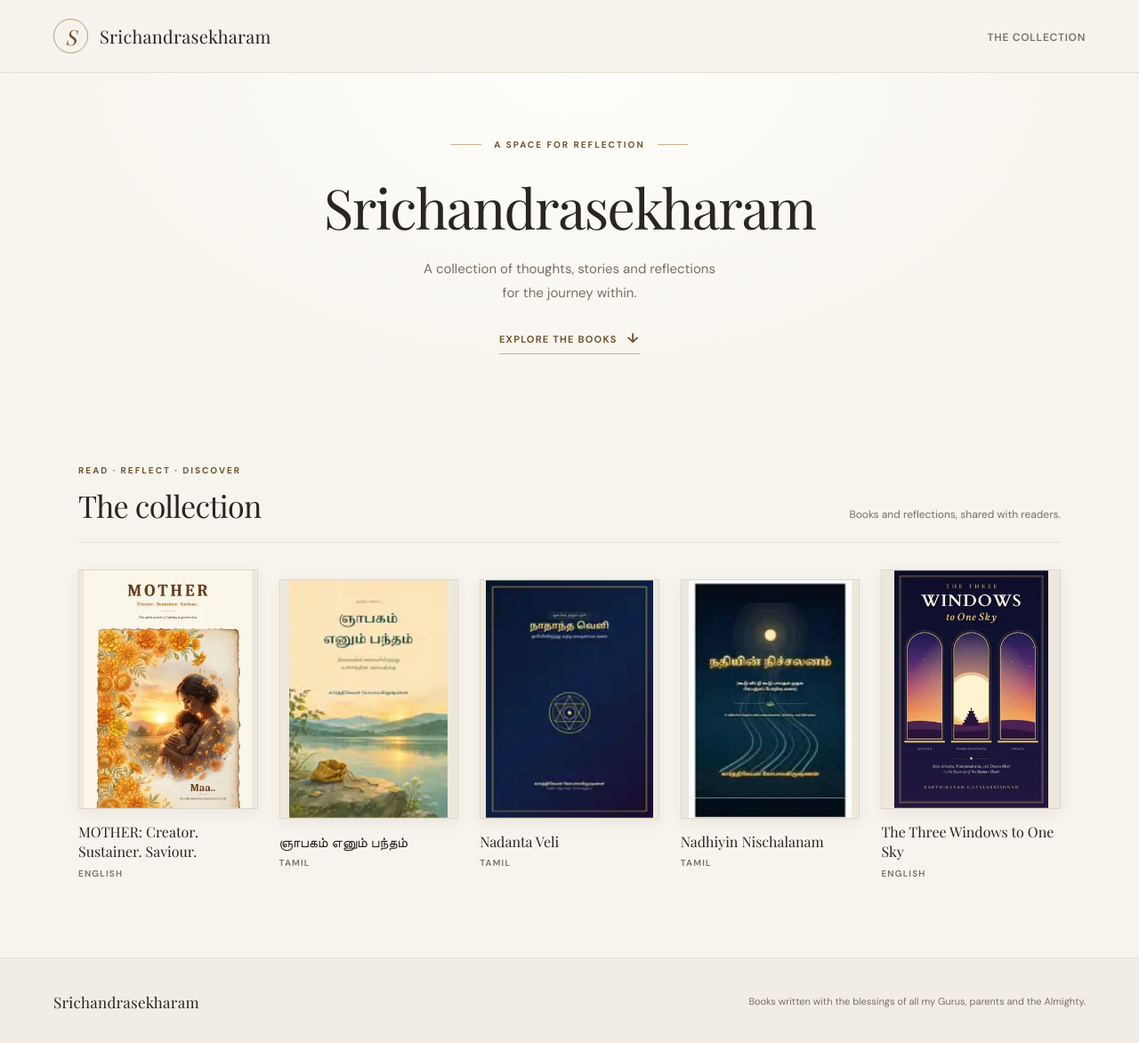
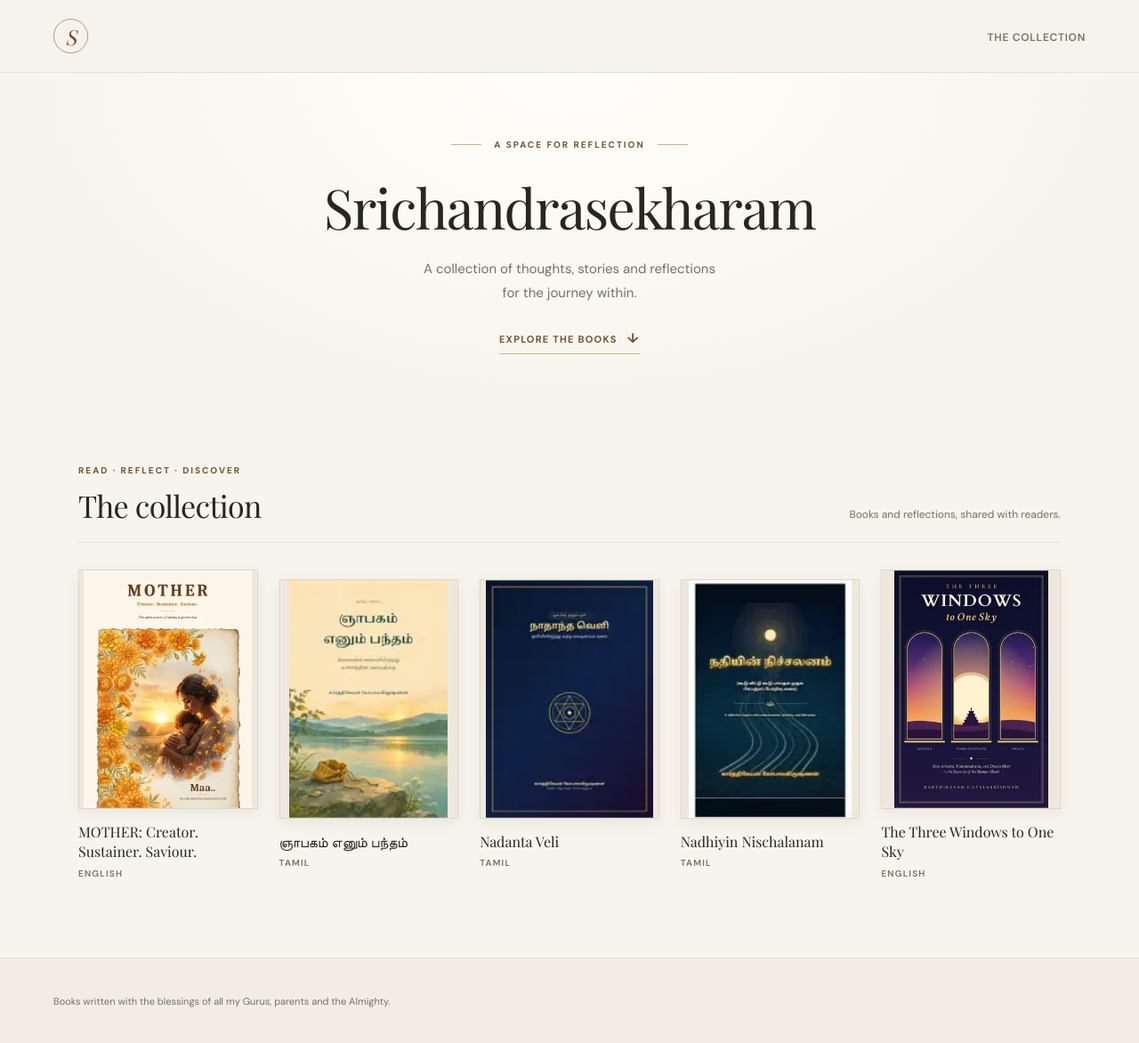
Before and after one commit to kartyji/srichandrasekharam-storefront1, a plain HTML site: page index.html in a window 1280 px wide. Shown: the whole page at 89% size. Drawn offline with nearby package versions, Linux system fonts and the light colour scheme.

Commit message:
Reduce repeated brand name in header and footer

```diff
--- a/index.html
+++ b/index.html
@@ -3,7 +3,7 @@
 <head>
   <meta charset="utf-8">
   <meta name="viewport" content="width=device-width, initial-scale=1">
-  <meta name="theme-color" content="#f7f4ed">
+  <meta name="theme-color" content="#f0f5e9">
   <meta name="description" content="A collection of thoughts, stories and reflections for the journey within.">
   <title>Srichandrasekharam</title>
   <link rel="preconnect" href="https://fonts.googleapis.com">
@@ -15,7 +15,6 @@
   <header class="site-header">
     <a class="brand" href="#" aria-label="Srichandrasekharam home">
       <span class="brand-monogram" aria-hidden="true">S</span>
-      <span class="brand-name">Srichandrasekharam</span>
     </a>
     <nav class="header-nav" aria-label="Main navigation">
       <a href="#collection">The collection</a>
@@ -43,7 +42,6 @@
   </main>
 
   <footer class="site-footer">
-    <a class="footer-brand" href="#">Srichandrasekharam</a>
     <p>Books written with the blessings of all my Gurus, parents and the Almighty.</p>
   </footer>
 
```
